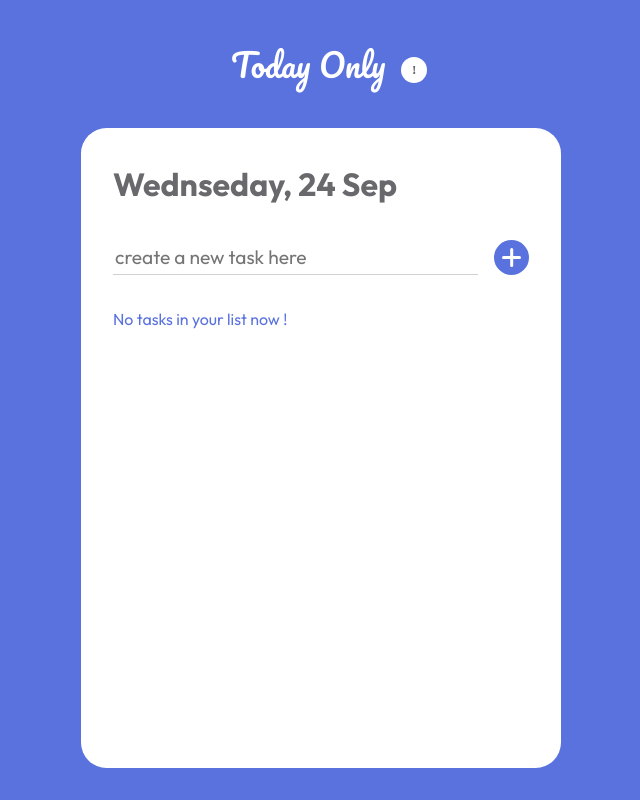
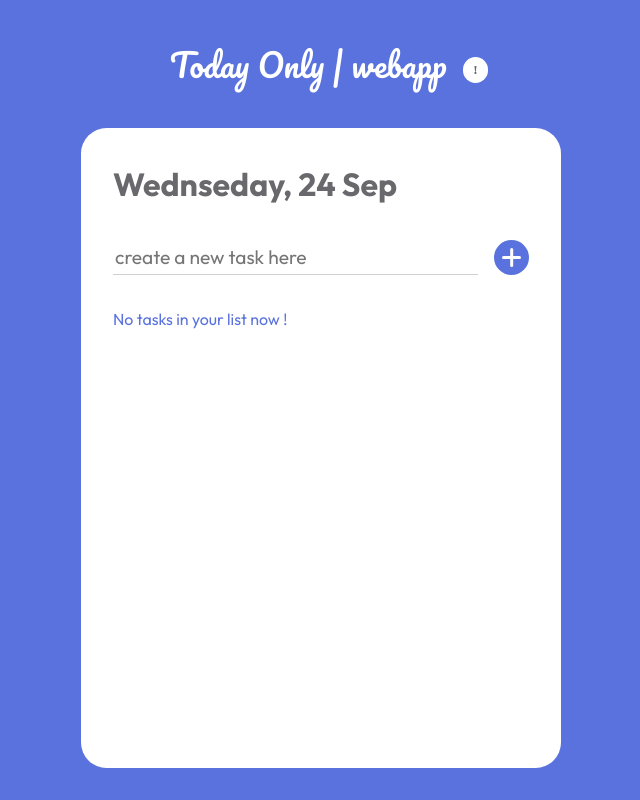
Before and after one commit to JeromeJoh/today-only-todoapp, a website built with Vite: page index.html in a window 1280 px wide. Shown: the whole page, without its empty margins (319-959 px from the left). Built offline with nearby package versions, Linux system fonts and the light colour scheme.

```diff
--- a/index.html
+++ b/index.html
@@ -12,7 +12,7 @@
 <body>
   <div id="app">
     <header id="header" class="header">
-      <span class="title">Today Only</span>
+      <span class="title">Today Only | webapp</span>
       <a class="notion" href="#popup">
         <button>!</button>
       </a>
```
